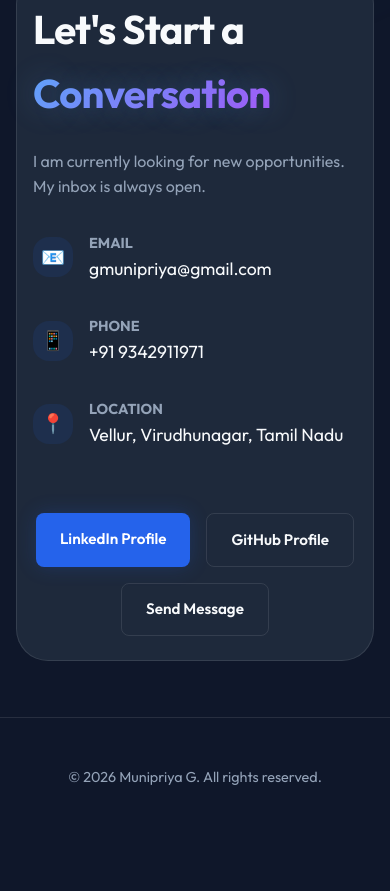
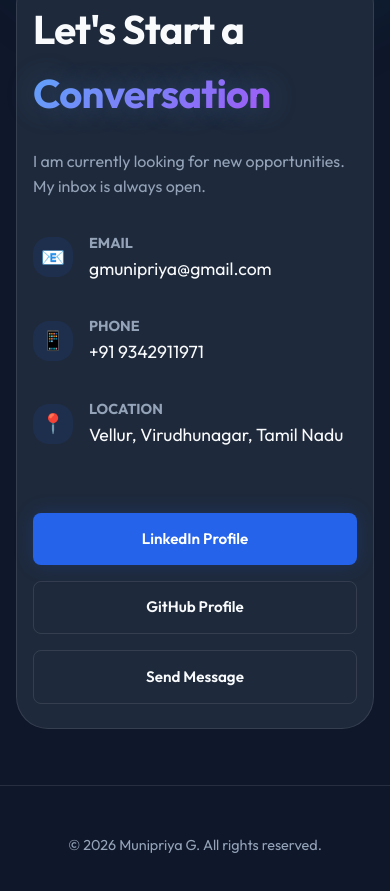
Before and after one commit to GKMUNIPRIYA/Priya_portfolio, a React (Vite) app: page / in a window 390 px wide. Shown: the part 3836-4727 px from the top of the page. Before the commit the page ends 4673 px from the top, so only its background shows below. Built offline with nearby package versions, Linux system fonts and the light colour scheme.

Commit message:
Cleaned up CSS for perfect mobile responsiveness

```diff
--- a/src/App.css
+++ b/src/App.css
@@ -563,6 +563,17 @@ nav {
   font-weight: 500;
 }
 
+.contact-links {
+  display: flex;
+  flex-direction: column;
+  justify-content: center;
+  gap: 1rem;
+}
+
+.contact-links .btn {
+  text-align: center;
+}
+
 footer {
   text-align: center;
   padding: 3rem 0;
@@ -722,11 +733,6 @@ footer {
   .section-title {
     font-size: 2rem;
   }
-
-  .contact-links {
-    flex-direction: row !important;
-    flex-wrap: wrap;
-  }
 }
 
 /* --- SMALL MOBILE (≤ 480px) --- */
--- a/src/App.jsx
+++ b/src/App.jsx
@@ -211,14 +211,14 @@ function App() {
                 </div>
               </div>
             </div>
-            <div className="contact-links" style={{ display: 'flex', flexDirection: 'column', justifyContent: 'center', gap: '1rem' }}>
-              <a href="https://www.linkedin.com/in/g-munipriya-279744316/" target="_blank" rel="noopener noreferrer" className="btn btn-primary" style={{ textAlign: 'center' }}>
+            <div className="contact-links">
+              <a href="https://www.linkedin.com/in/g-munipriya-279744316/" target="_blank" rel="noopener noreferrer" className="btn btn-primary">
                 LinkedIn Profile
               </a>
-              <a href="https://github.com/GKMUNIPRIYA" target="_blank" rel="noopener noreferrer" className="btn btn-outline" style={{ textAlign: 'center' }}>
+              <a href="https://github.com/GKMUNIPRIYA" target="_blank" rel="noopener noreferrer" className="btn btn-outline">
                 GitHub Profile
               </a>
-              <a href="mailto:gmunipriya@gmail.com" className="btn btn-outline" style={{ textAlign: 'center' }}>
+              <a href="mailto:gmunipriya@gmail.com" className="btn btn-outline">
                 Send Message
               </a>
             </div>
```
